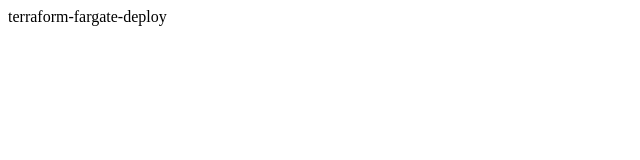
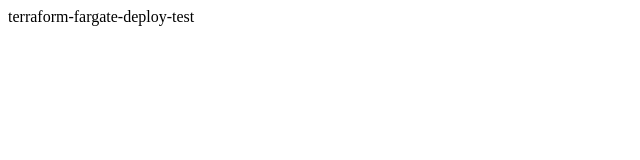
Before and after one commit to akinori-yamashita-tk/aws-fargate-deploy, a plain HTML site: page docker/sites/index.html in a window 1280 px wide. Shown: the full height of the page, 0-640 px from the left. Drawn offline with Linux system fonts and the light colour scheme.

Commit message:
modify index.html

```diff
--- a/docker/sites/index.html
+++ b/docker/sites/index.html
@@ -1,7 +1,7 @@
 <html>
 
 <body>
-    <p>terraform-fargate-deploy</p>
+    <p>terraform-fargate-deploy-test</p>
 </body>
 
 </html>
```
